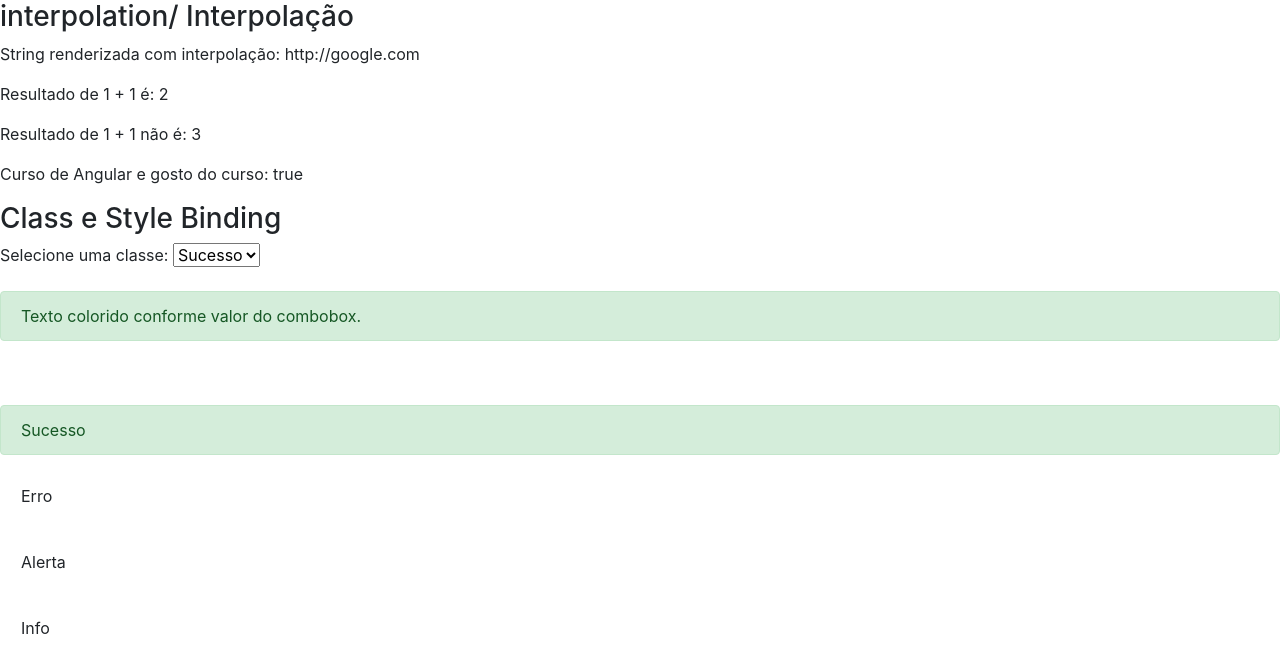
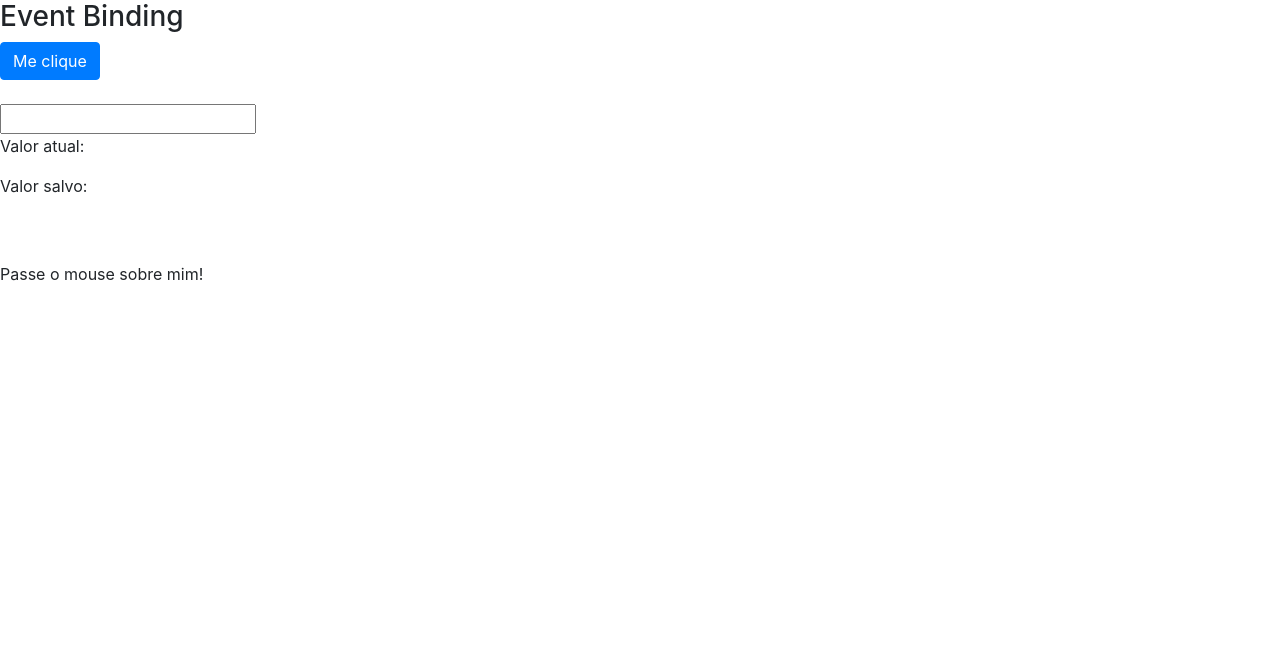
Before and after one commit to AndersonSilva94/estudos-angular-framework, an Angular app in the folder modulo-2-data-binding/data-binding/: page / in a window 1280 px wide. Shown: the top 672 px of the page. Built offline with nearby package versions, Linux system fonts and the light colour scheme.

Commit message:
feat: :rocket: Event binding

```diff
--- a/modulo-2-data-binding/data-binding/src/app/data-binding/data-binding.component.css
+++ b/modulo-2-data-binding/data-binding/src/app/data-binding/data-binding.component.css
@@ -0,0 +1,4 @@
+.highlight {
+  background-color: yellow;
+  font-weight: bold;
+}
--- a/modulo-2-data-binding/data-binding/src/app/data-binding/data-binding.component.html
+++ b/modulo-2-data-binding/data-binding/src/app/data-binding/data-binding.component.html
@@ -1,4 +1,4 @@
-<section class="property-binding">
+<!-- <section class="property-binding">
 
   <article>
     <h3>interpolation/ Interpolação</h3>
@@ -8,16 +8,16 @@
     <p>Curso de Angular e gosto do curso: {{ cursoAngular && getCurtirCurso() }}</p>
   </article>
 
-  <!-- <article>
+  <article>
     <h3>Property Binding</h3>
     <img src="{{ urlImagem }}" >
     <img [src]="urlImagem" >
     <img bind-src="urlImagem" >
-  </article> -->
+  </article>
 
-</section>
+</section> -->
 
-<section>
+<!-- <section class="class-binding">
 
   <article>
     <h3>Class e Style Binding</h3>
@@ -53,4 +53,29 @@
     </div>
   </article>
 
+</section> -->
+
+<section class="event-binding">
+  <article>
+    <h3>Event Binding</h3>
+    <div>
+      <button class="btn btn-primary" (click)="botaoClicado()">Me clique</button>
+      <br><br>
+      <input
+        type="text"
+        (keyup)="onKeyUp($event)"
+        (keyup.enter)="salvarValor($any(campoInput).value)"
+        (blur)="salvarValor($any(campoInput).value)"
+        #campoInput
+        >
+      <p>Valor atual: {{ valorAtual }}</p>
+      <p>Valor salvo: {{ valorSalvo }}</p>
+      <br><br>
+      <span
+      (mouseover)="onMouseOverOut()"
+      (mouseout)="onMouseOverOut()"
+      [class.highlight]="isMouseOver"
+      >Passe o mouse sobre mim!</span>
+    </div>
+  </article>
 </section>
--- a/modulo-2-data-binding/data-binding/src/app/data-binding/data-binding.component.ts
+++ b/modulo-2-data-binding/data-binding/src/app/data-binding/data-binding.component.ts
@@ -10,6 +10,10 @@ export class DataBindingComponent implements OnInit {
   url: string = 'http://google.com';
   cursoAngular: boolean = true;
   urlImagem: string = 'http://lorempixel.com.br/400/200';
+  valorAtual: string = '';
+  valorSalvo: string = '';
+
+  isMouseOver: boolean = false;
 
   getValor() {
     return 1;
@@ -19,6 +23,22 @@ export class DataBindingComponent implements OnInit {
     return true;
   }
 
+  botaoClicado(){
+    alert('Clicado!')
+  }
+
+  onKeyUp(evento: KeyboardEvent){
+    this.valorAtual = (evento.target as HTMLInputElement).value
+  }
+
+  salvarValor(valor: string){
+    this.valorSalvo = valor
+  }
+
+  onMouseOverOut() {
+    this.isMouseOver = !this.isMouseOver
+  }
+
   constructor() { }
 
   ngOnInit(): void {
```
